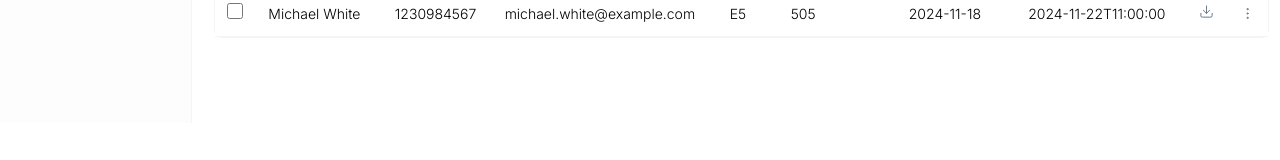
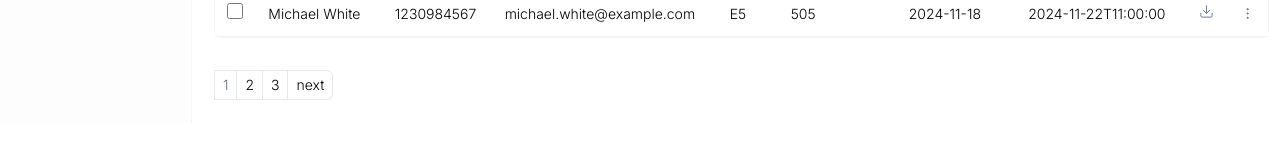
Before and after one commit to judahtc/hospital-patient-visits-manager-frontend, an Angular app in the folder hospital-visits-manager-frontend/: page /portal/patients in a window 1280 px wide. Shown: the part 437-597 px from the top of the page. Built offline with nearby package versions, Linux system fonts and the light colour scheme.

Commit message:
added pagination

```diff
--- a/hospital-visits-manager-frontend/src/app/patients/patients.component.css
+++ b/hospital-visits-manager-frontend/src/app/patients/patients.component.css
@@ -0,0 +1,16 @@
+.ngx-pagination {
+  padding-left: 0px !important;
+}
+
+.ngx-pagination .current,
+.btn-info {
+  background: #17a2b8 !important;
+  border: transparent !important;
+  border-radius: 20px !important;
+}
+
+.ngx-pagination .current:hover {
+  background: #17a2b8 !important;
+  border-radius: 20px !important;
+  border: transparent !important;
+}
--- a/hospital-visits-manager-frontend/src/app/patients/patients.component.html
+++ b/hospital-visits-manager-frontend/src/app/patients/patients.component.html
@@ -94,7 +94,7 @@
     </thead>
     <tbody>
 
-      @for(patient of patient;track 1){
+      @for(patient of collection;track 1){
       <tr class="border-b border-gray-100 text-sm bg-white ">
         <td class="px-3 text-sm py-3">
           <input type="checkbox" class=" h-4 w-4 " (change)="onCheckboxChange($event, patient.id)">
@@ -135,4 +135,22 @@
     </tbody>
   </table>
 
+
 </div>
+
+<div class="flex justify-start mt-8 ml-3">
+  <ul class="inline-flex items-center -space-x-px text-sm">
+    <li class="border px-2 py-1 rounded-l-md cursor-pointer" [class.hidden]="p === 1"
+      (click)="p > 1 && changePage(p - 1)">
+      prev
+    </li>
+    <li *ngFor="let page of data_list" class="border px-2 py-1 cursor-pointer"
+      [ngClass]="{ 'text-gray-500': page === p }" (click)="changePage(page)">
+      {{ page }}
+    </li>
+    <li class="border px-2 py-1 rounded-r-md cursor-pointer" [class.hidden]="p === this.len"
+      (click)="p < collection.length && changePage(p + 1)">
+      next
+    </li>
+  </ul>
+</div>
--- a/hospital-visits-manager-frontend/src/app/patients/patients.component.ts
+++ b/hospital-visits-manager-frontend/src/app/patients/patients.component.ts
@@ -10,9 +10,33 @@ import { PatientService } from '../patient.service';
   styleUrl: './patients.component.css',
 })
 export class PatientsComponent implements OnInit {
+  data_list: any[] = [];
+  len: number = 0;
+  itemsPerPage: number = 2;
+  changePage(page: number) {
+    this.p = page;
+  }
+  data: any[] = [];
+  columns: any;
+  directionlink = true;
+
+  pageSize: any = 1;
+
+  p: number = 1;
+  collection: any[] = this.data;
+
   not_checked = true;
   constructor(private patientService: PatientService) {}
-  ngOnInit(): void {}
+  ngOnInit(): void {
+    this.collection = this.patient;
+    this.data_list = [];
+    this.len = this.collection.length;
+    this.len = this.len / this.itemsPerPage;
+    this.len = Math.ceil(this.len);
+    for (let i = 1; i <= this.len; i++) {
+      this.data_list.push(i);
+    }
+  }
   patient = [
     {
       id: 1,
```
